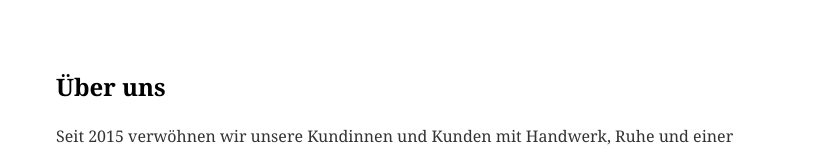
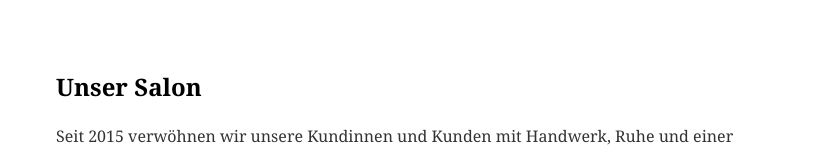
Before and after one commit to pixelmeister-org/demo-kunde, a Next.js app: page / in a window 1280 px wide. Shown: the part 289-443 px from the top of the page, without its empty margins (224-1055 px from the left). Built offline with nearby package versions, Linux system fonts and the light colour scheme.

Commit message:
chore(portal-agent): Die Überschrift in app/page.tsx wurde von "Über uns" zu "Unser Salon" ge
request-id: 6d90fc49-cf7c-4e93-b0f8-ee7a7ac84143

```diff
--- a/app/page.tsx
+++ b/app/page.tsx
@@ -19,7 +19,7 @@ export default function Home() {
       </header>
 
       <section style={section}>
-        <h2 data-edit-id="about-title">Über uns</h2>
+        <h2 data-edit-id="about-title">Unser Salon</h2>
         <p data-edit-id="about-text" style={{ lineHeight: 1.7, color: "#333" }}>
           Seit 2015 verwöhnen wir unsere Kundinnen und Kunden mit Handwerk, Ruhe und einer
           guten Tasse Kaffee. Klein, persönlich, ehrlich — so mögen wir es.
```
Also changed, not shown: 1 other file (tests, documents, lock files or other folders).
